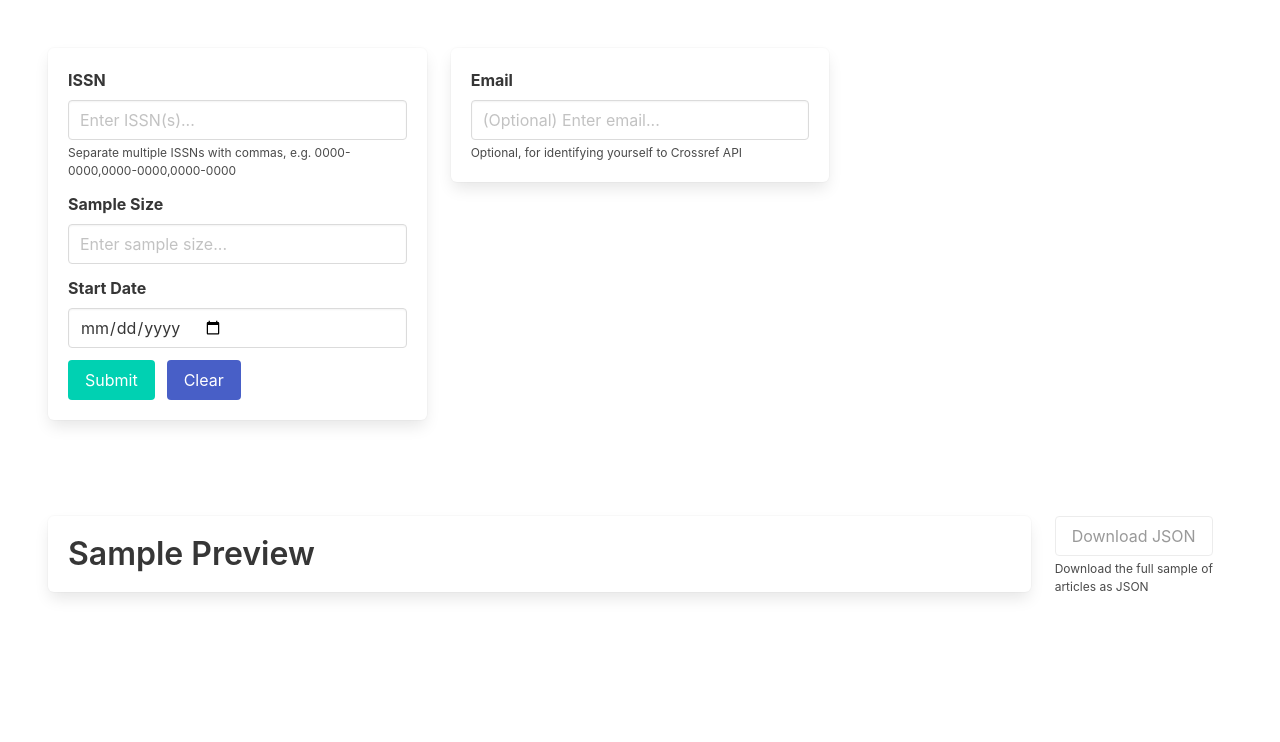
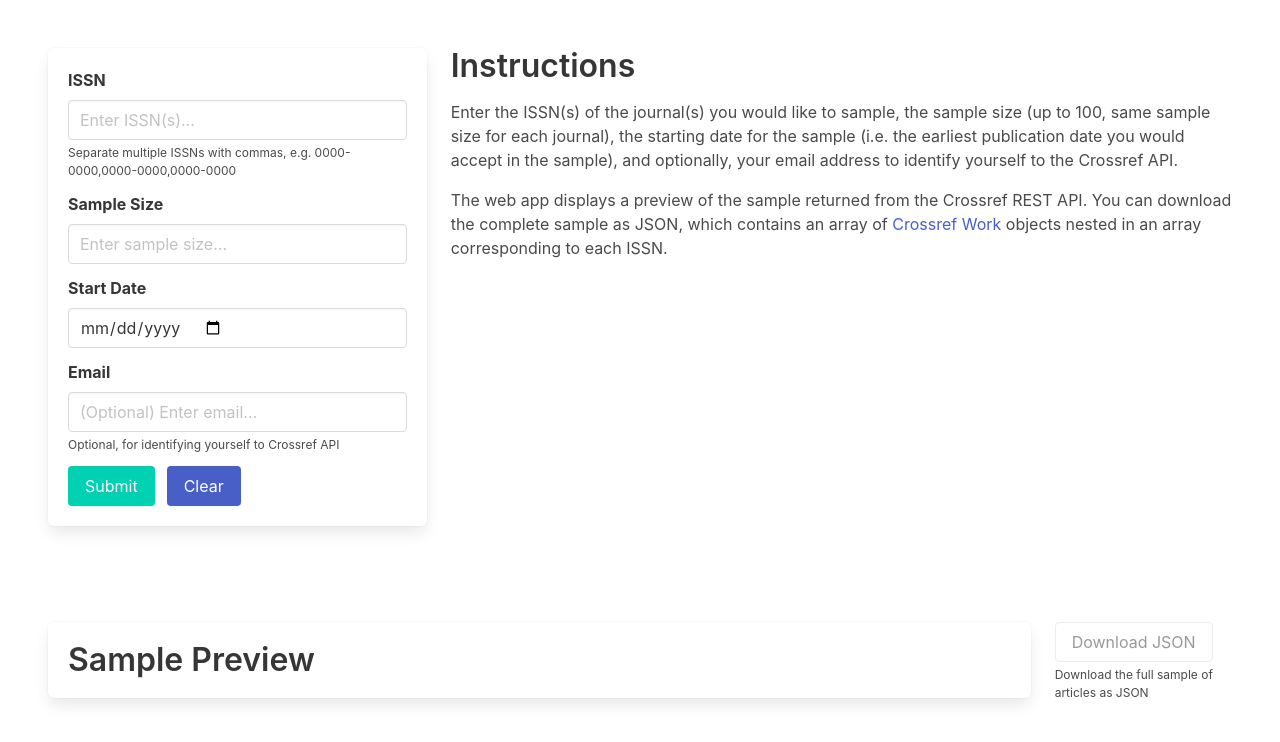
Before and after one commit to henry-r18/random-academic-article-sampler, a plain HTML site: page index.html in a window 1280 px wide. Drawn offline with nearby package versions, Linux system fonts and the light colour scheme.

Commit message:
Added instructions

```diff
--- a/index.html
+++ b/index.html
@@ -45,6 +45,14 @@
                           </p>
                         </div>
 
+                        <div class="field">
+                            <label class="label">Email</label>
+                            <p class="control">
+                            <input class="input" type="email" placeholder="(Optional) Enter email..." v-model="email" :disabled="isLoading">
+                            </p>
+                            <p class="help">Optional, for identifying yourself to Crossref API</p>
+                        </div>
+
                         <div class="field is-grouped">
                           <p class="control">
                             <button class="button is-primary" @click="submitForm" :disabled="isLoading">Submit</button>
@@ -57,17 +65,16 @@
                     </div>
                 </div>
 
-                <div class="column is-one-third">
-                    <div class="box">
+                <div class="column is-two-thirds">
+                    <div class="content">
+                        <h1>Instructions</h1>
+                        <p>
+                            Enter the ISSN(s) of the journal(s) you would like to sample, the sample size (up to 100, same sample size for each journal), the starting date for the sample (i.e. the earliest publication date you would accept in the sample), and optionally, your email address to identify yourself to the Crossref API.
+                        </p>
 
-                        <div class="field">
-                            <label class="label">Email</label>
-                            <p class="control">
-                            <input class="input" type="email" placeholder="(Optional) Enter email..." v-model="email" :disabled="isLoading">
-                            </p>
-                            <p class="help">Optional, for identifying yourself to Crossref API</p>
-                        </div>
-
+                        <p>
+                            The web app displays a preview of the sample returned from the Crossref REST API. You can download the complete sample as JSON, which contains an array of <a href="https://www.crossref.org/documentation/retrieve-metadata/rest-api">Crossref Work</a> objects nested in an array corresponding to each ISSN.
+                        </p>
                     </div>
                 </div>
             </div>
```
